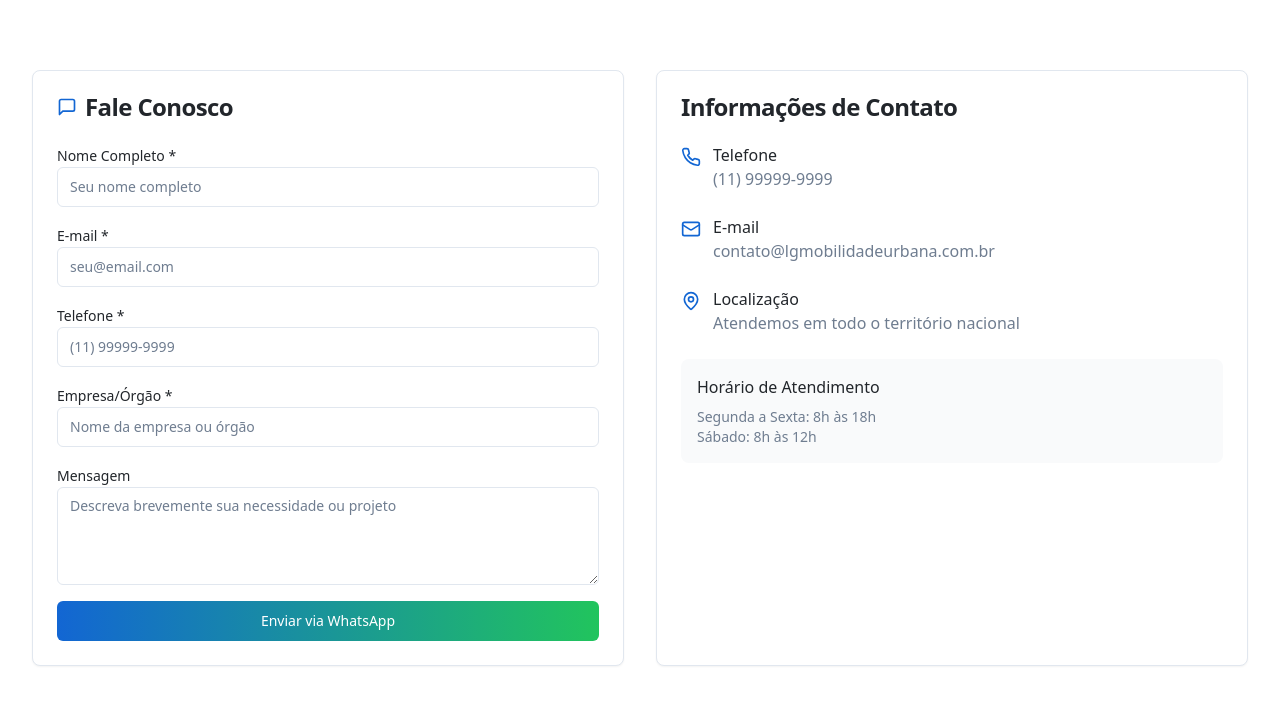
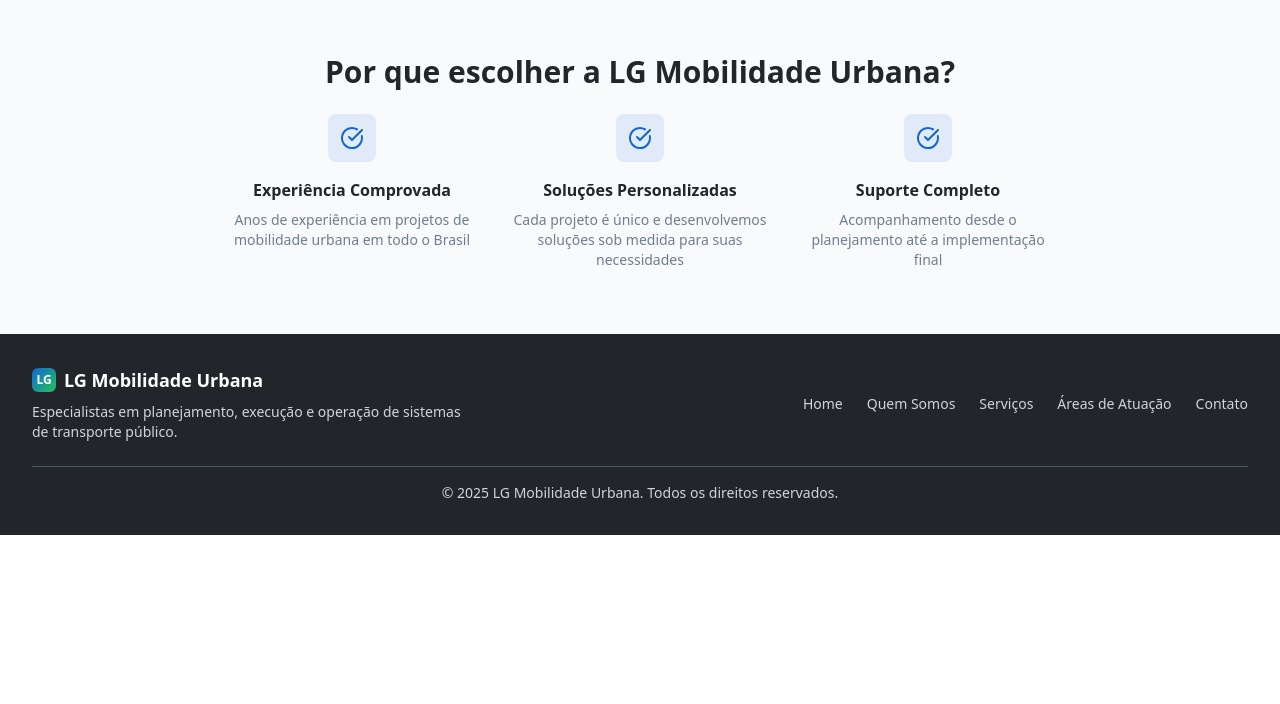
Before and after one commit to jvconstanski/mobilidade-urbana-expertise-29, a React (Vite) app: page /contato in a window 1280 px wide. Shown: the part 782-1486 px from the top of the page. After the commit the page ends 1317 px from the top, so only its background shows below. Built offline with nearby package versions, Linux system fonts and the light colour scheme.

Commit message:
Visual edit in Lovable
Edited UI in Lovable

```diff
--- a/src/pages/Contato.tsx
+++ b/src/pages/Contato.tsx
@@ -2,14 +2,13 @@ import { Badge } from "@/components/ui/badge";
 import { Button } from "@/components/ui/button";
 import ContactForm from "@/components/ContactForm";
 import { ArrowRight, CheckCircle } from "lucide-react";
-
 const Contato = () => {
   const scrollToForm = () => {
-    document.getElementById('contact-form')?.scrollIntoView({ behavior: 'smooth' });
+    document.getElementById('contact-form')?.scrollIntoView({
+      behavior: 'smooth'
+    });
   };
-
-  return (
-    <div className="min-h-screen">
+  return <div className="min-h-screen">
       {/* Hero Section */}
       <section className="relative py-32 bg-gradient-to-br from-primary/10 via-mobility-light to-background overflow-hidden">
         <div className="absolute inset-0 bg-grid-pattern opacity-5"></div>
@@ -28,12 +27,7 @@ const Contato = () => {
             </p>
 
             {/* CTA Button */}
-            <Button
-              variant="cta"
-              size="lg"
-              onClick={scrollToForm}
-              className="group mb-12"
-            >
+            <Button variant="cta" size="lg" onClick={scrollToForm} className="group mb-12">
               Entre em Contato
               <ArrowRight className="w-5 h-5 ml-2 group-hover:translate-x-1 transition-transform" />
             </Button>
@@ -58,11 +52,7 @@ const Contato = () => {
       </section>
 
       {/* Contact Form Section */}
-      <section id="contact-form" className="py-20 bg-background">
-        <div className="max-w-7xl mx-auto px-4 sm:px-6 lg:px-8">
-          <ContactForm />
-        </div>
-      </section>
+
 
       {/* Additional Information */}
       <section className="py-16 bg-muted/30">
@@ -99,7 +89,6 @@ const Contato = () => {
           </div>
         </div>
       </section>
-    </div>
-  );
+    </div>;
 };
 export default Contato;
```
